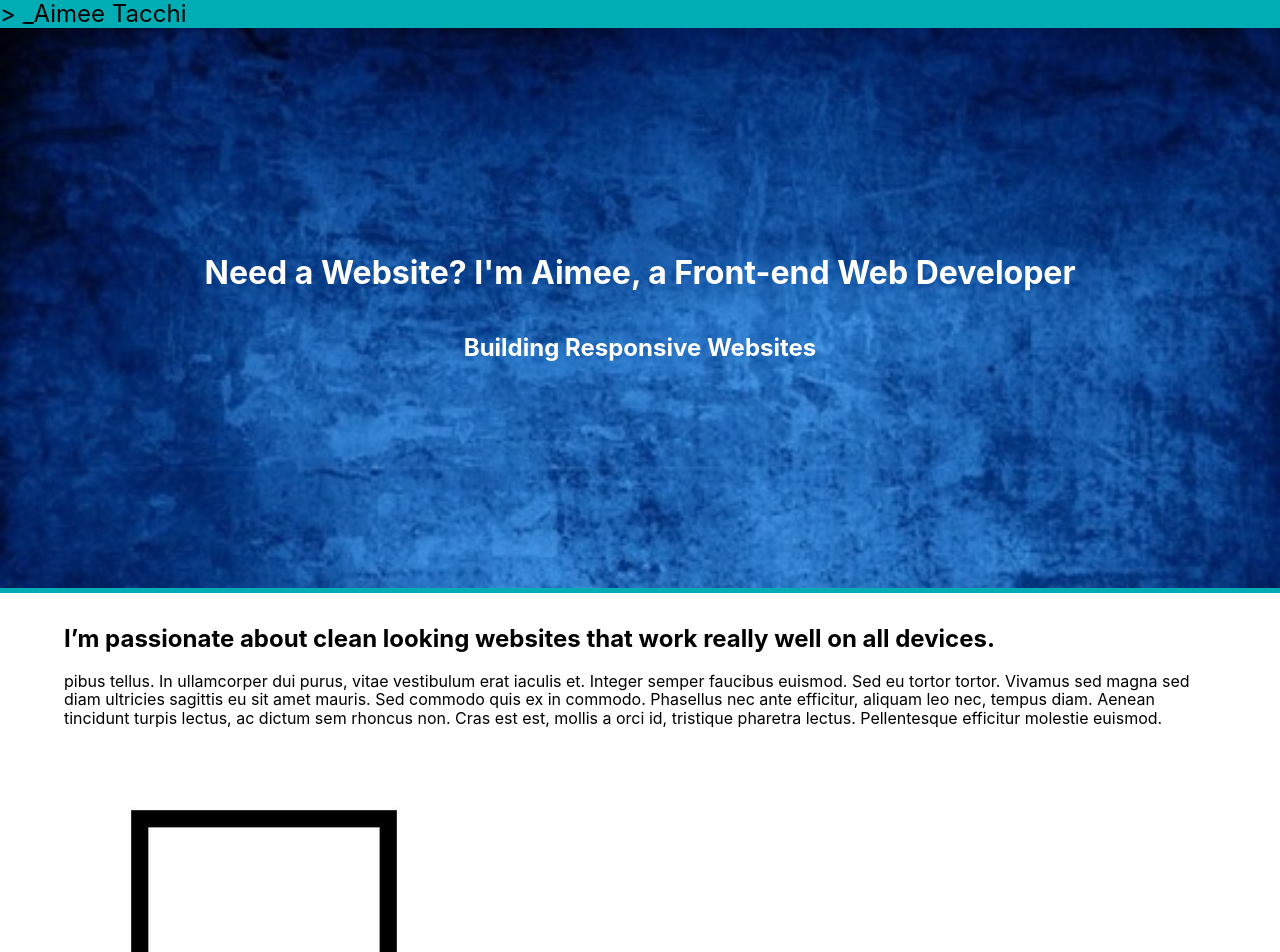
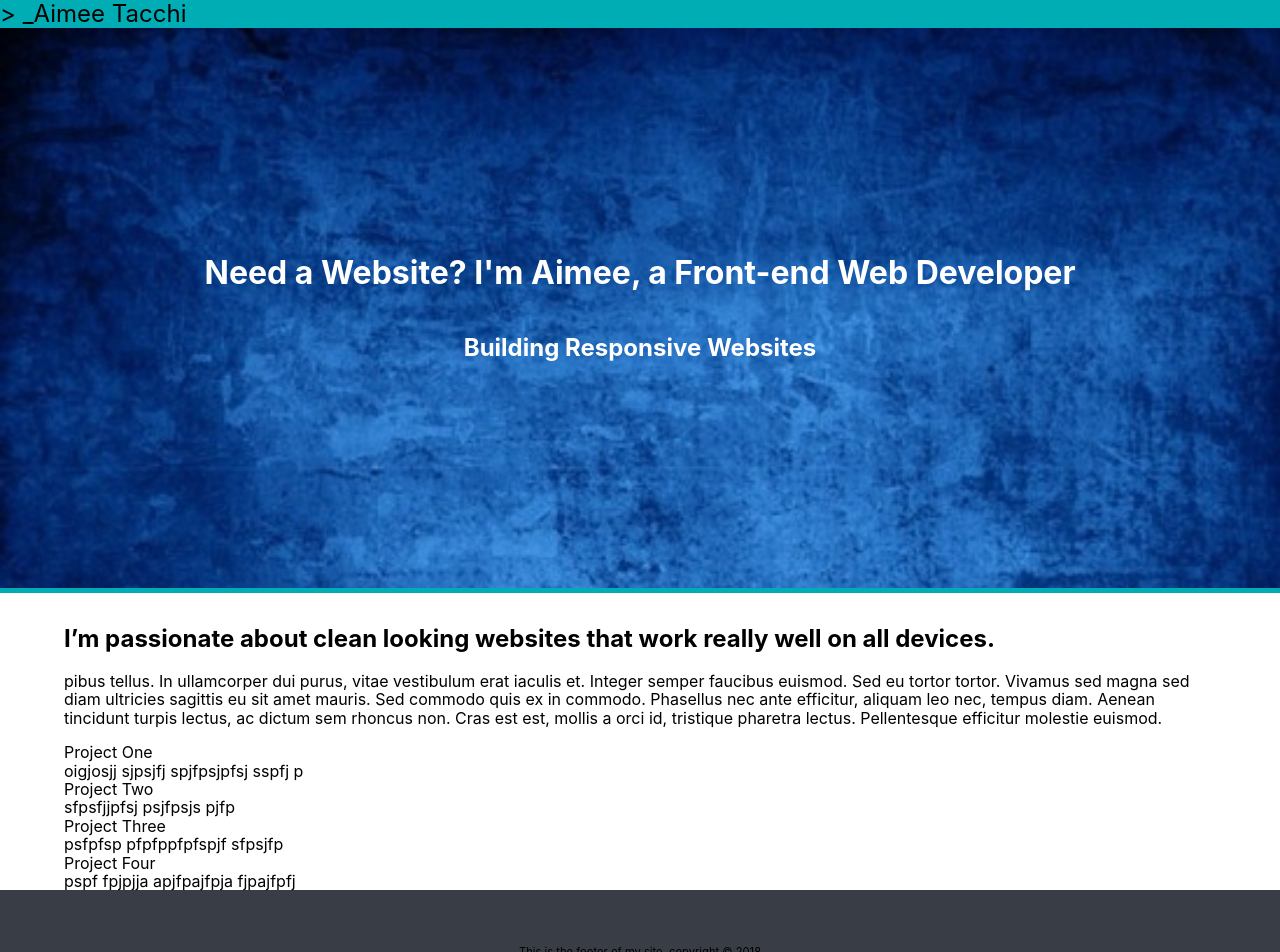
Before and after one commit to darkxangel84/react-portfolio, a React (Create React App) app in the folder portfolio2018-2019/: page / in a window 1280 px wide. Shown: the top 952 px of the page. Built offline with nearby package versions, Linux system fonts and the light colour scheme.

Commit message:
create json data

```diff
--- a/portfolio2018-2019/package.json
+++ b/portfolio2018-2019/package.json
@@ -21,5 +21,8 @@
     "not dead",
     "not ie <= 11",
     "not op_mini all"
-  ]
+  ],
+  "devDependencies": {
+    "axios": "^0.18.0"
+  }
 }
--- /dev/null
+++ b/portfolio2018-2019/public/data.json
@@ -0,0 +1,34 @@
+[
+    {
+        "id": 1,
+        "project_title": "Project One",
+        "project_description": "oigjosjj  sjpsjfj spjfpsjpfsj sspfj p",
+        "project_img": "/img/project-three.jpg",
+        "project_link": "www.website.co.uk",
+        "project_skills": "HTML, CSS, Javascript"
+    },
+    {
+        "id": 2,
+        "project_title": "Project Two",
+        "project_description": "sfpsfjjpfsj psjfpsjs pjfp",
+        "project_img": "/img/project-two.jpg",
+        "project_link": "www.websiteproject.co.uk",
+        "project_skills": "HTML, CSS, jQuery"
+    },
+    {
+        "id": 3,
+        "project_title": "Project Three",
+        "project_description": "psfpfsp pfpfppfpfspjf sfpsjfp",
+        "project_img": "/img/project-three.jpg",
+        "project_link": "www.websiteproject.co.uk",
+        "project_skills": "HTML, CSS, jQuery"
+    },
+    {
+        "id": 4,
+        "project_title": "Project Four",
+        "project_description": "pspf fpjpjja apjfpajfpja fjpajfpfj",
+        "project_img": "/img/project-four.jpg",
+        "project_link": "www.websiteproject.co.uk",
+        "project_skills": "HTML, CSS, Javascript"
+    }
+]
--- a/portfolio2018-2019/src/App.js
+++ b/portfolio2018-2019/src/App.js
@@ -3,6 +3,7 @@ import Header from './components/Header';
 import HeroBanner from './components/heroBanner';
 import Main from './components/Main';
 import Footer from './components/Footer';
+
 
 import './App.css';
 
--- a/portfolio2018-2019/src/components/Main.js
+++ b/portfolio2018-2019/src/components/Main.js
@@ -1,14 +1,31 @@
 import React, { Component } from 'react';
 import Project from './Project';
+import axios from 'axios';
 
 class Main extends Component {
+
+    state = {
+        data: []
+    }
+
+    componentDidMount() {
+        axios.get(`http://localhost:3000/data.json`)
+            .then(res => {
+                const data = res.data;
+                this.setState({ data });
+            })
+    }
+
+
     render() {
         return (
             <div className="container">
                 <h2>{this.props.headingTitle}</h2>
                 <p>pibus tellus. In ullamcorper dui purus, vitae vestibulum erat iaculis et. Integer semper faucibus euismod. Sed eu tortor tortor. Vivamus sed magna sed diam ultricies sagittis eu sit amet mauris. Sed commodo quis ex in commodo. Phasellus nec ante efficitur, aliquam leo nec, tempus diam. Aenean tincidunt turpis lectus, ac dictum sem rhoncus non. Cras est est, mollis a orci id, tristique pharetra lectus. Pellentesque efficitur molestie euismod.</p>
 
-                <Project />
+                {this.state.data.map((project, i) =>
+                    <Project key={i} project={project} />
+                )}
             </div>
         )
     }
--- a/portfolio2018-2019/src/components/Project.js
+++ b/portfolio2018-2019/src/components/Project.js
@@ -1,18 +1,14 @@
 import React, { Component } from 'react'
 
+
 class Project extends Component {
+
     render() {
+        const { project_title, project_description } = this.props.project;
         return (
             <div className="recent-work-container">
-
-                <div className="textContainer">
-                    <img src="./img/project-img.jpg" alt="
-                    " />
-                    <div className="text">
-                        <h4 className="recent-work-title">Title of project</h4>
-                        <p className="recent-work-description">Description of project</p>
-                        <a className="button" href="">Link to project</a>
-                    </div>
+                <div className="recent-work-title">{project_title}</div>
+                <div className="recent-description">{project_description}
                 </div>
             </div>
         )
```
Also changed, not shown: 1 other file (tests, documents, lock files or other folders).
